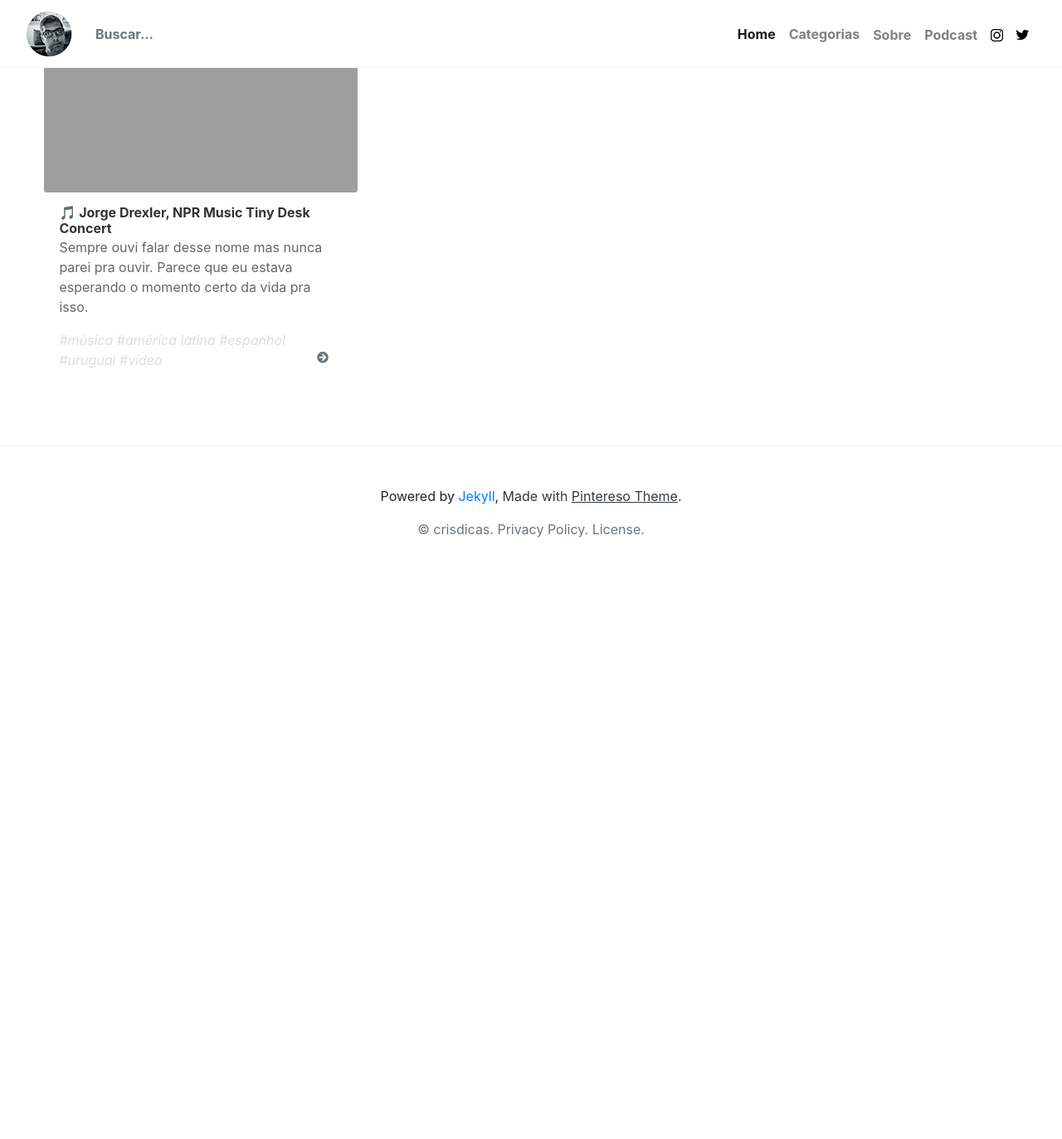
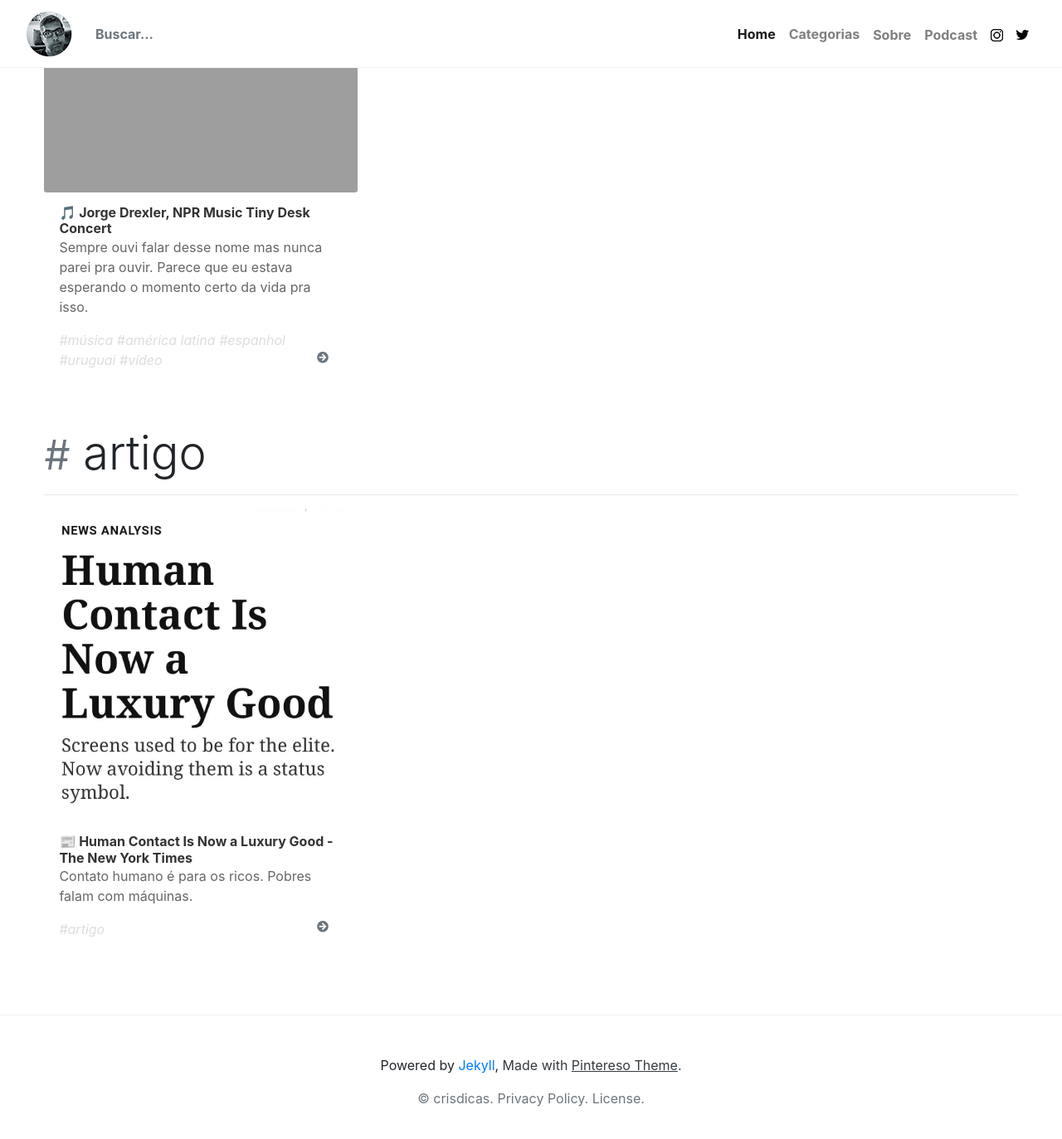
Before and after one commit to crisdias/crisdias.github.io, a Jekyll site: the page built from _pages/categories.html, in a window 1280 px wide and 1400 px high, scrolled down 15915 px. Shown: the top 1373 px of the window at 83% size. Built offline with Jekyll 4.4.1, drawn with Linux system fonts in a browser that asks for light colours; nearby versions of some CDN libraries; library files that are not in the unit come from our copies; comment, search, counter and statistics services are not loaded; before the commit the page ends 16629 px from its top, so only the background shows below that.

Commit message:
artigo nyt

```diff
--- a/_includes/cat-icon.html
+++ b/_includes/cat-icon.html
@@ -9,4 +9,6 @@
 	🎵
 {% when 'game' %}
 	🎮
+{% when 'artigo' %}
+	📰
 {% endcase %}
--- /dev/null
+++ b/_posts/2019-06-10-nyt-human-contact.md
@@ -0,0 +1,13 @@
+---
+title:  "Human Contact Is Now a Luxury Good - The New York Times"
+metadate: "hide"
+categories: [ artigo ]
+image: "/assets/images/n/nyt-human-contact.jpg"
+verb: "Leia"
+finalurl: "https://www.nytimes.com/2019/03/23/sunday-review/human-contact-luxury-screens.html"
+visit: "https://nyti.ms/2XyEq8t"
+short: "Contato humano é para os ricos. Pobres falam com máquinas."
+permalink: /contato-luxo
+permalink: /contato-luxo/
+---
+Contato humano é para os ricos. Pobres falam com máquinas.
```
Also changed, not shown: assets/images/n/nyt-human-contact.jpg (added), 8 other files.
